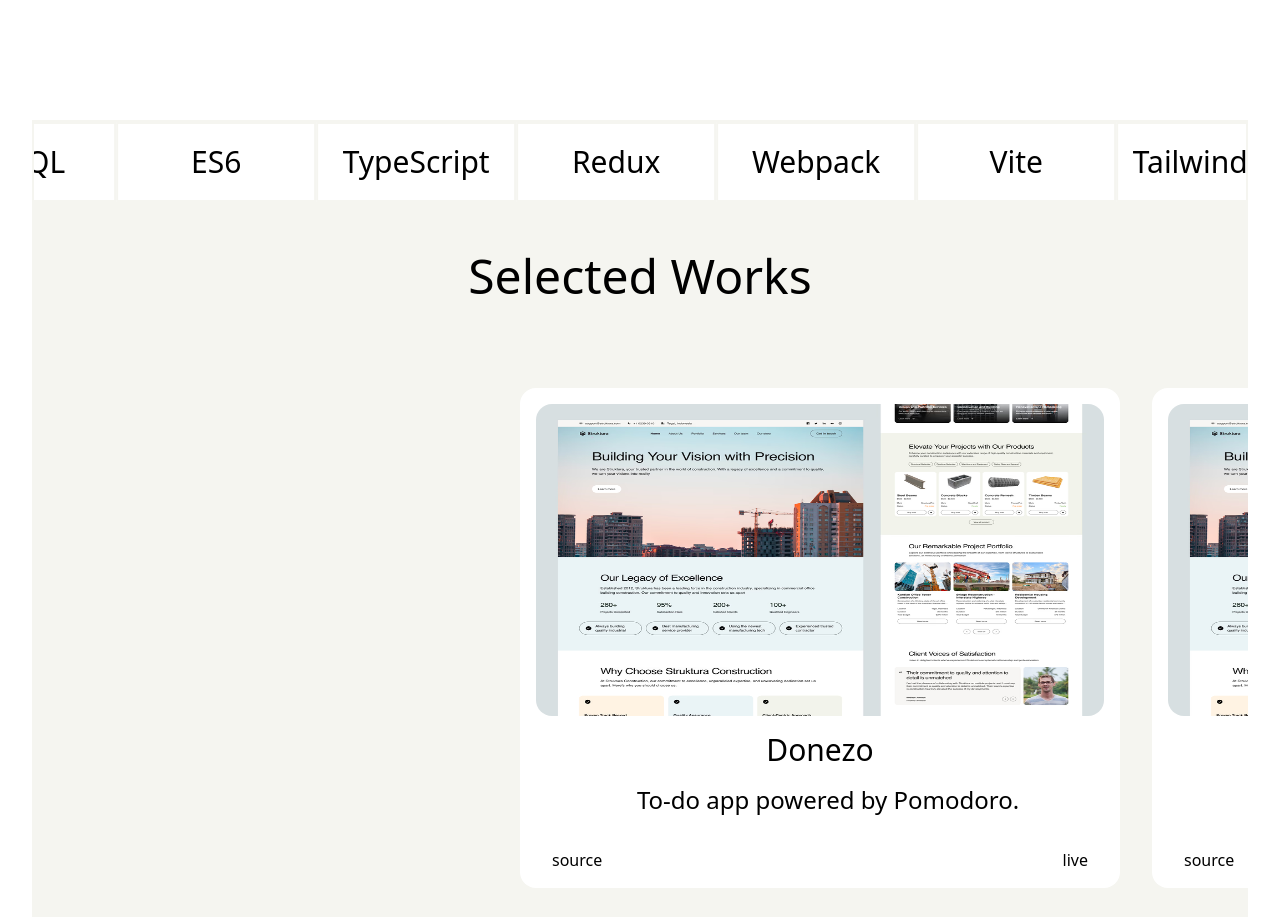
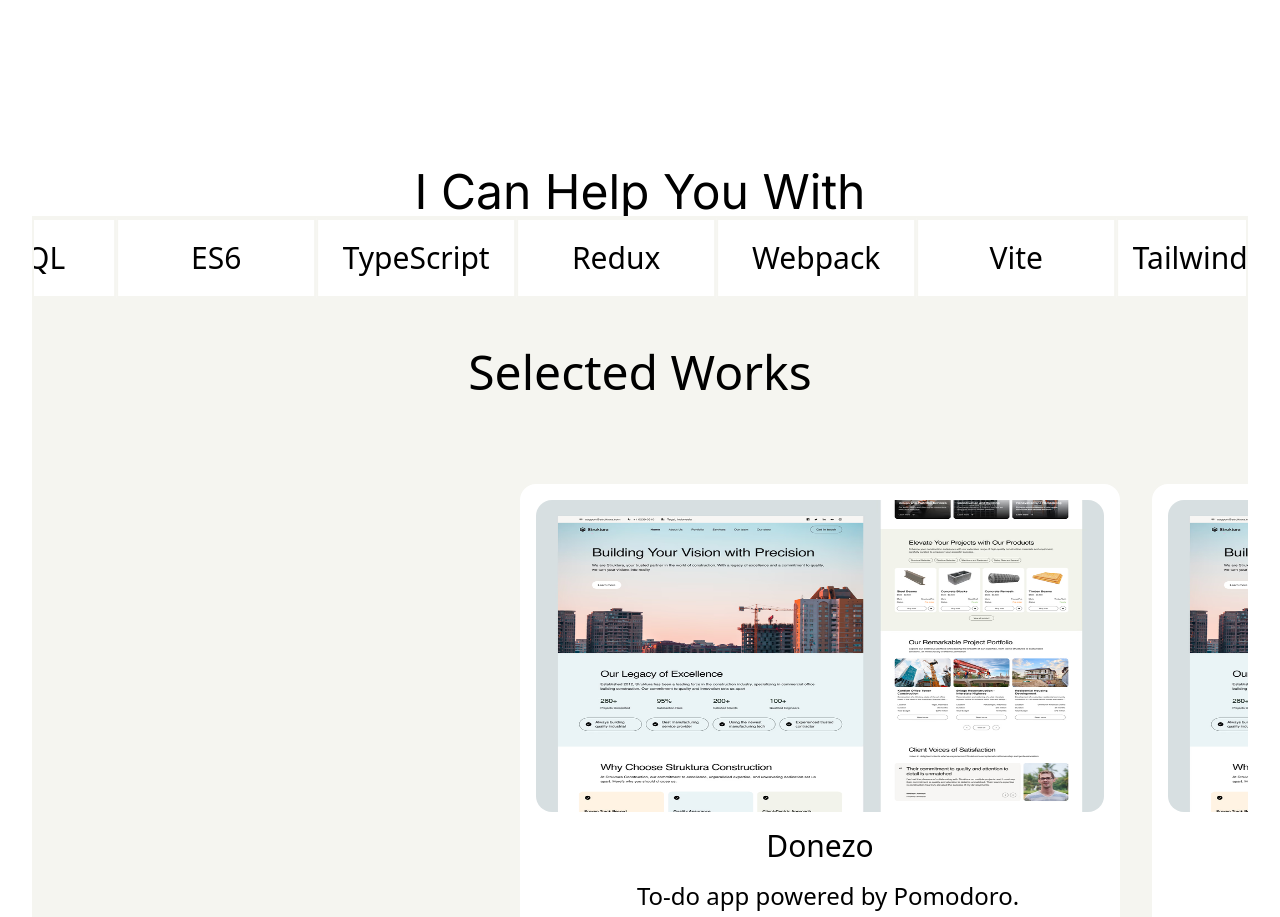
Before and after one commit to ShwetaMane13/portfolio, a React (Vite) app: page / in a window 1280 px wide. Shown: the part 3400-4317 px from the top of the page. Built offline with nearby package versions, Linux system fonts and the light colour scheme.

Commit message:
animation fixes

```diff
--- a/src/components/about/ICanHelpYouWith.jsx
+++ b/src/components/about/ICanHelpYouWith.jsx
@@ -101,7 +101,7 @@
       title:
         "Full-stack support — from initial concept to deployment. I handle both design integration and backend systems so you get a complete product.",
       card: TodoTwo,
-      id: "todo-list-two"
+      id: "todo-list-two",
     },
     // {
     //   title: "Use your calendar as a todo list one Use your calendar as a todo list one Use your calendar as a todo list one Use your calendar as a todo list one",
@@ -143,7 +143,10 @@
       </div>
 
       {/* Mobile experience with scroll snapping */}
-      <div className="lg:hidden h-screen snap-y snap-mandatory overflow-y-scroll">
+      <section className="text-4xl md:text-5xl text-center font-inter px-6 md:px-12 pt-12">
+        I Can Help You With{" "}
+      </section>
+      <div className="lg:hidden h-screen overflow-y-scroll snap-y snap-mandatory overflow-y-scroll">
         {features.map((feature) => (
           <section
             key={feature.id}
```
